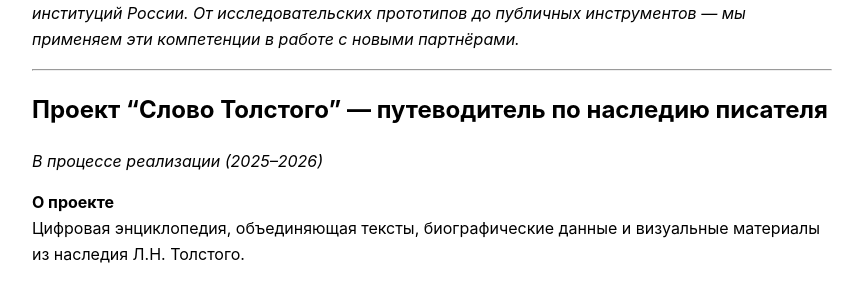
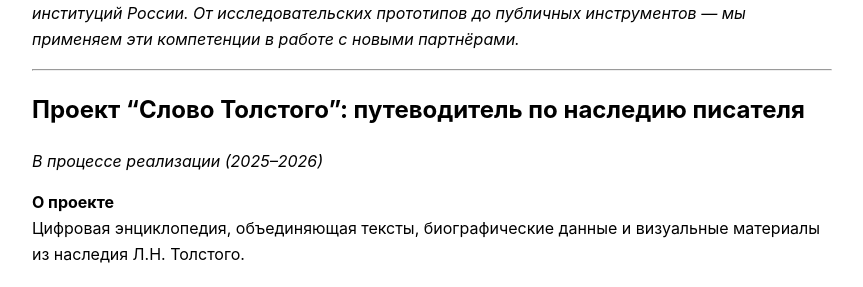
Before and after one commit to data-artel/data-artel.github.io, a Jekyll site: the page built from projects.md, in a window 1280 px wide. Shown: the part 233-520 px from the top of the page, without its empty margins (208-1071 px from the left). Built offline with Jekyll 4.4.1, drawn with Linux system fonts in a browser that asks for light colours.

```diff
--- a/projects.md
+++ b/projects.md
@@ -13,7 +13,7 @@ layout: default
 
 ---
 
-## Проект "Слово Толстого" — путеводитель по наследию писателя
+## Проект "Слово Толстого": путеводитель по наследию писателя
 *В процессе реализации (2025–2026)*
 
 **О проекте**
```
